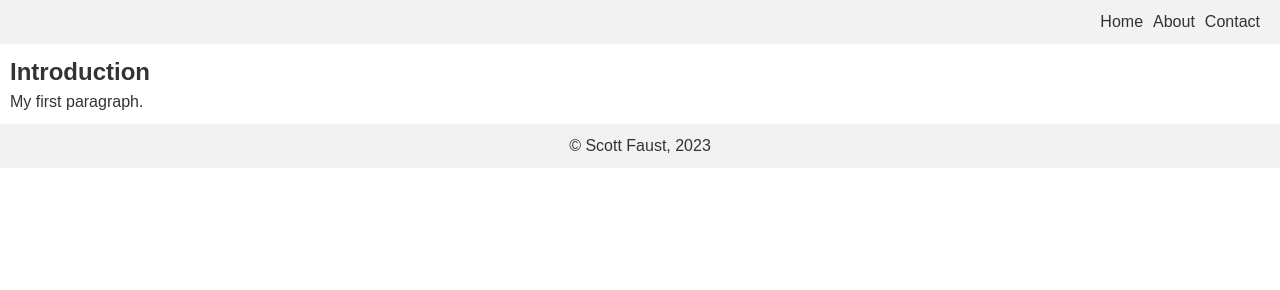
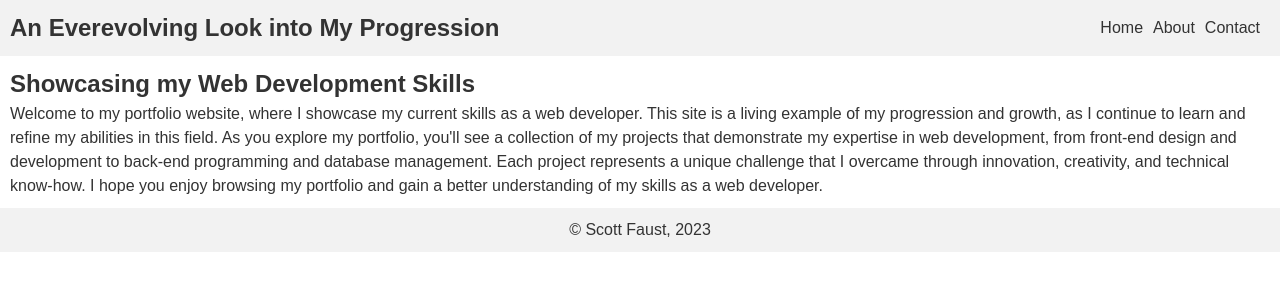
Before and after one commit to DrFaustest/Drfaustest.github.io, a plain HTML site: page index.html in a window 1280 px wide. Drawn offline with Linux system fonts and the light colour scheme.

Commit message:
Finished work 2/27/23

```diff
--- a/index.html
+++ b/index.html
@@ -11,7 +11,7 @@
 </head>
 <body>
     <header>
-        <h1></h1>
+        <h1>An Everevolving Look into My Progression</h1>
         <nav>
             <ul>
                 <li><a href="#">Home</a></li>
@@ -22,8 +22,8 @@
     </header>
     <main>
         <article>
-            <h2>Introduction</h2>
-            <p>My first paragraph.</p>
+            <h2>Showcasing my Web Development Skills</h2>
+            <p>Welcome to my portfolio website, where I showcase my current skills as a web developer. This site is a living example of my progression and growth, as I continue to learn and refine my abilities in this field. As you explore my portfolio, you'll see a collection of my projects that demonstrate my expertise in web development, from front-end design and development to back-end programming and database management. Each project represents a unique challenge that I overcame through innovation, creativity, and technical know-how. I hope you enjoy browsing my portfolio and gain a better understanding of my skills as a web developer.</p>
         </article>
     </main>
     <footer>
```
